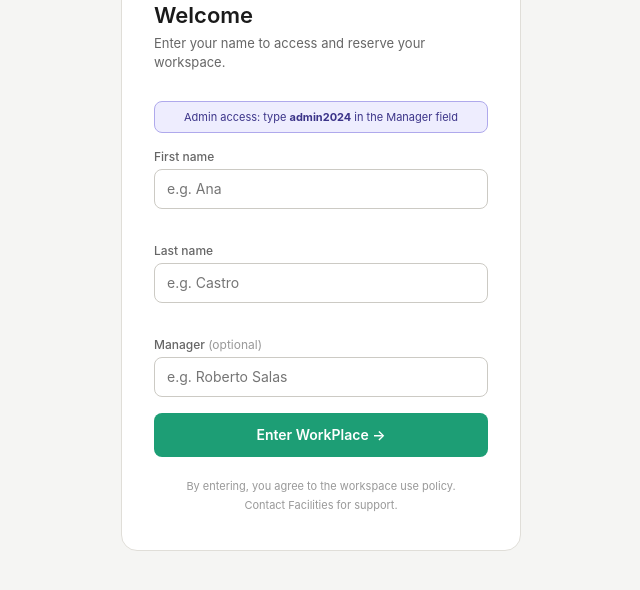
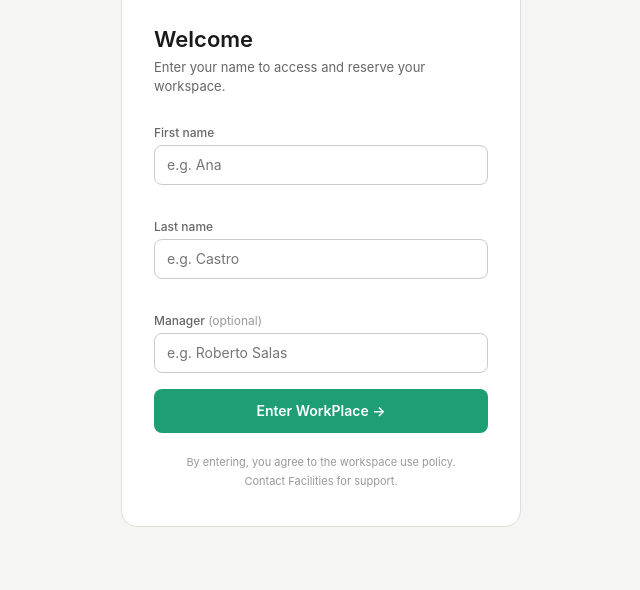
Before and after one commit to IrvingQA/workplace-reservation, a plain HTML site: page index.html in a window 1280 px wide. Shown: the part 178-768 px from the top of the page, without its empty margins (319-959 px from the left). Drawn offline with Linux system fonts and the light colour scheme.

Commit message:
Update index.html

```diff
--- a/index.html
+++ b/index.html
@@ -176,7 +176,6 @@ tr:hover td{background:var(--bg)}
       </div>
       <h2>Welcome</h2>
       <p class="login-desc">Enter your name to access and reserve your workspace.</p>
-      <div class="admin-hint">Admin access: type <strong>admin2024</strong> in the Manager field</div>
       <div class="field"><label>First name</label><input type="text" id="i-first" placeholder="e.g. Ana"/><div class="err" id="e-first"></div></div>
       <div class="field"><label>Last name</label><input type="text" id="i-last" placeholder="e.g. Castro"/><div class="err" id="e-last"></div></div>
       <div class="field"><label>Manager <span style="font-weight:400;color:var(--text3)">(optional)</span></label><input type="text" id="i-mgr" placeholder="e.g. Roberto Salas"/></div>
```
